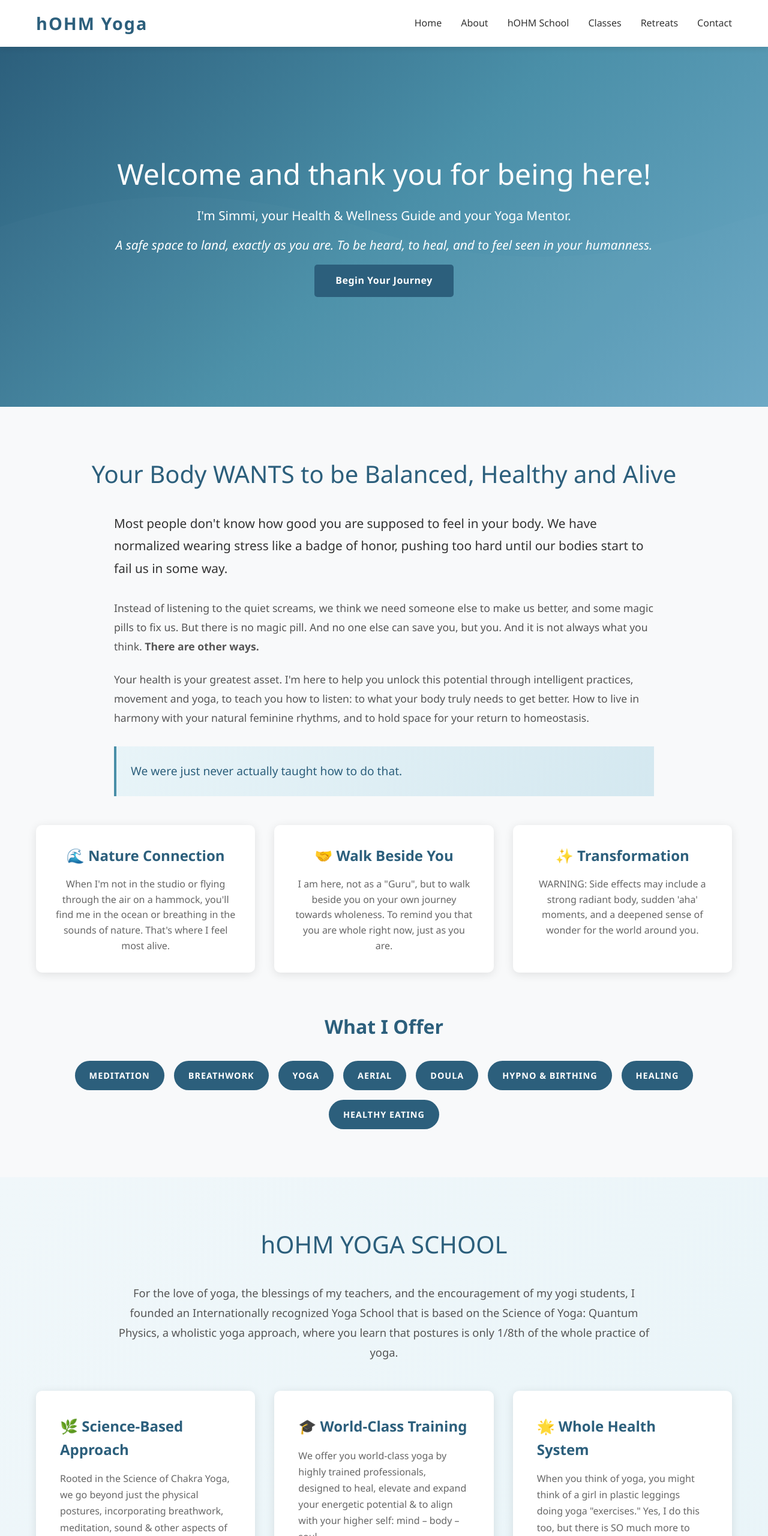
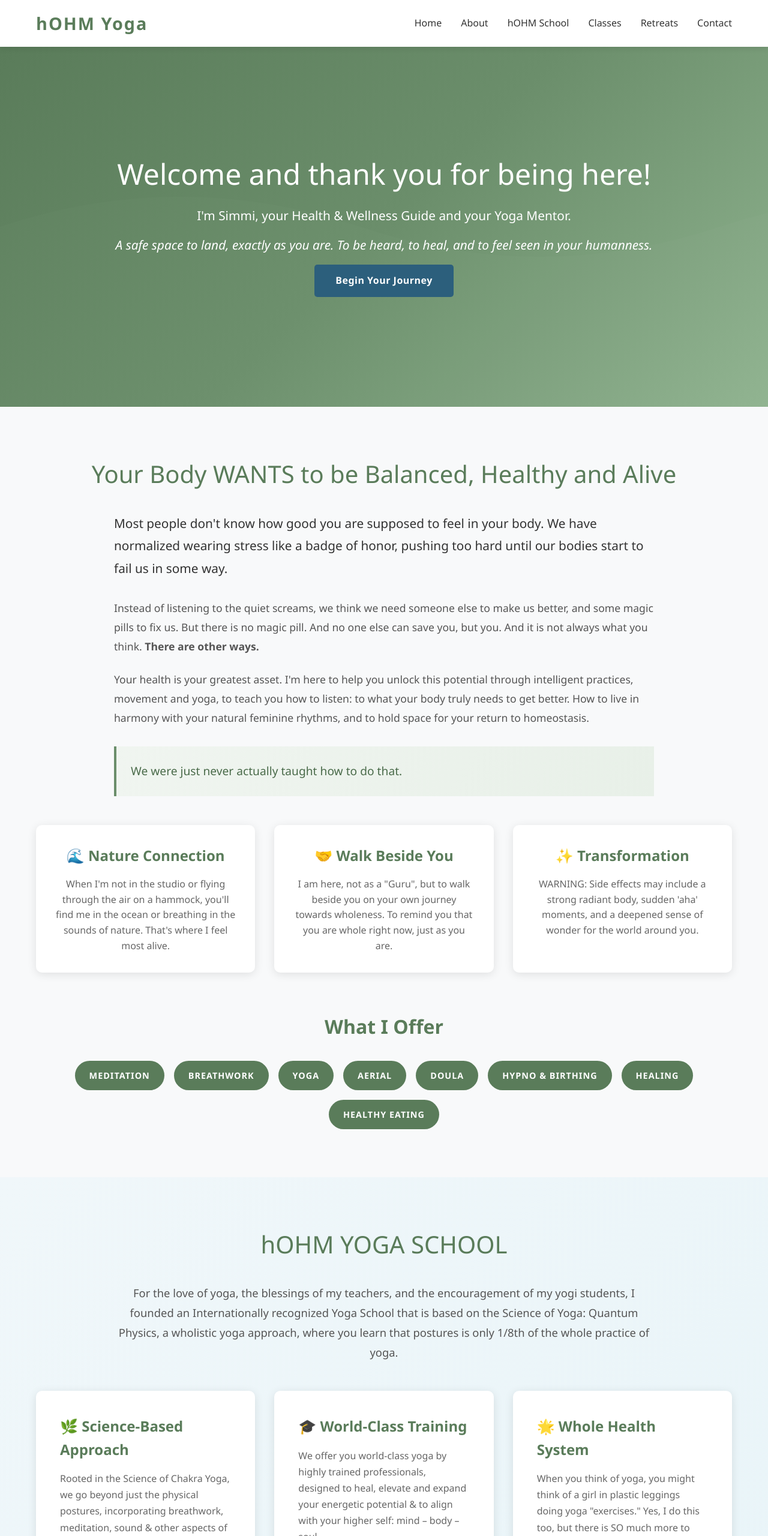
Before and after one commit to thesimonemary/hOHM-Yoga, a website: page public/index.html in a window 1280 px wide. Shown: the top 2560 px of the page at 60% size. Drawn offline with Linux system fonts and the light colour scheme.

Commit message:
Update README and style.css for hOHM Yoga web app: added a test line to README, adjusted HTML doctype spacing, and modified color scheme throughout the CSS for a cohesive design.

```diff
--- a/public/css/style.css
+++ b/public/css/style.css
@@ -35,7 +35,7 @@ body {
 }
 
 .logo h1 {
-    color: #2c5f7c;
+    color: #5a7c5a;
     font-size: 1.8rem;
     font-weight: 600;
     letter-spacing: 2px;
@@ -55,12 +55,12 @@ body {
 }
 
 .nav-links a:hover {
-    color: #2c5f7c;
+    color: #5a7c5a;
 }
 
 /* Hero Section */
 .hero {
-    background: linear-gradient(135deg, #2c5f7c 0%, #4a8fa8 50%, #6ba8c4 100%);
+    background: linear-gradient(135deg, #5a7c5a 0%, #6b8e6b 50%, #8fb38f 100%);
     color: white;
     padding: 120px 20px;
     text-align: center;
@@ -154,7 +154,7 @@ body {
 .about h2 {
     text-align: center;
     font-size: 2.5rem;
-    color: #2c5f7c;
+    color: #5a7c5a;
     margin-bottom: 2rem;
     font-weight: 400;
 }
@@ -179,12 +179,12 @@ body {
 }
 
 .about-content .highlight {
-    background: linear-gradient(120deg, #e8f4f8 0%, #d4e8f0 100%);
+    background: linear-gradient(120deg, #f0f5f0 0%, #e8f0e8 100%);
     padding: 1.5rem;
-    border-left: 4px solid #4a8fa8;
+    border-left: 4px solid #6b8e6b;
     font-size: 1.2rem;
     font-weight: 500;
-    color: #2c5f7c;
+    color: #4a6b4a;
     margin: 2rem 0;
 }
 
@@ -194,7 +194,7 @@ body {
 }
 
 .offerings h3 {
-    color: #2c5f7c;
+    color: #5a7c5a;
     margin-bottom: 2rem;
     font-size: 2rem;
 }
@@ -208,7 +208,7 @@ body {
 }
 
 .offering-tags span {
-    background: #2c5f7c;
+    background: #5a7c5a;
     color: white;
     padding: 0.8rem 1.5rem;
     border-radius: 25px;
@@ -220,7 +220,7 @@ body {
 
 .offering-tags span:hover {
     transform: translateY(-3px);
-    background: #4a8fa8;
+    background: #6b8e6b;
 }
 
 .features {
@@ -244,7 +244,7 @@ body {
 }
 
 .feature-card h3 {
-    color: #2c5f7c;
+    color: #5a7c5a;
     margin-bottom: 1rem;
     font-size: 1.5rem;
 }
@@ -262,7 +262,7 @@ body {
 .school h2 {
     text-align: center;
     font-size: 2.5rem;
-    color: #2c5f7c;
+    color: #5a7c5a;
     margin-bottom: 2rem;
     font-weight: 400;
 }
@@ -296,7 +296,7 @@ body {
 }
 
 .school-card h3 {
-    color: #2c5f7c;
+    color: #5a7c5a;
     margin-bottom: 1rem;
     font-size: 1.5rem;
 }
@@ -318,18 +318,18 @@ body {
     padding: 2rem;
     border-radius: 10px;
     text-align: center;
-    border: 2px solid #4a8fa8;
+    border: 2px solid #6b8e6b;
     transition: all 0.3s;
 }
 
 .program-item:hover {
-    background: #4a8fa8;
+    background: #6b8e6b;
     color: white;
     transform: translateY(-5px);
 }
 
 .program-item h4 {
-    color: #2c5f7c;
+    color: #5a7c5a;
     margin-bottom: 1rem;
     font-size: 1.5rem;
 }
@@ -355,7 +355,7 @@ body {
 .classes h2 {
     text-align: center;
     font-size: 2.5rem;
-    color: #2c5f7c;
+    color: #5a7c5a;
     margin-bottom: 1rem;
     font-weight: 400;
 }
```
Also changed, not shown: README.md, public/index.html (line endings or trailing spaces).
